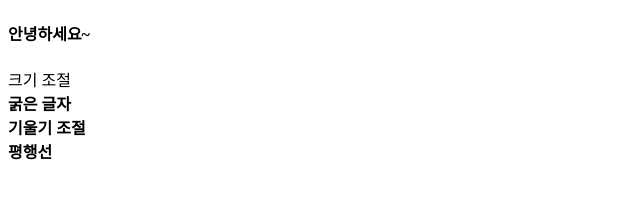
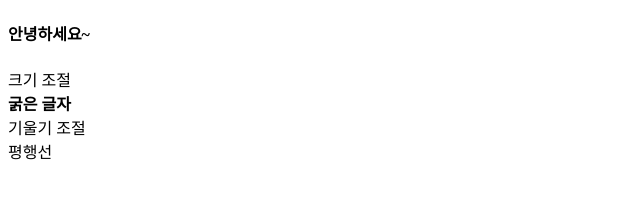
Before and after one commit to eileen1211/eileen1211, a plain HTML site: page index.html in a window 1280 px wide. Shown: the full height of the page, 0-640 px from the left. Drawn offline with Linux system fonts and the light colour scheme.

Commit message:
Update index.html

```diff
--- a/index.html
+++ b/index.html
@@ -7,7 +7,7 @@
     <body>
         <p><h4>안녕하세요~</h4></p>
         크기 조절<br>
-        <b>굵은 글자<br>
+        <b>굵은 글자</b><br>
         기울기 조절<br>
         평행선<br>
 
```
